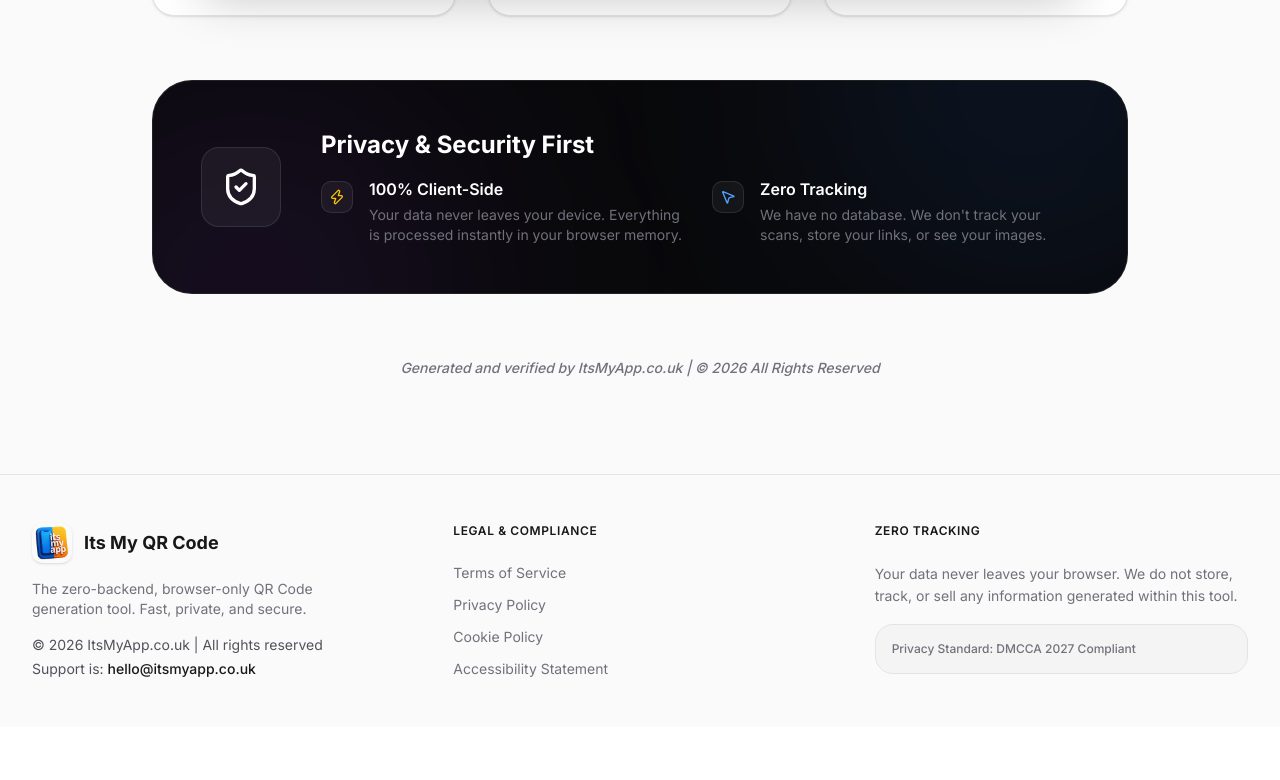
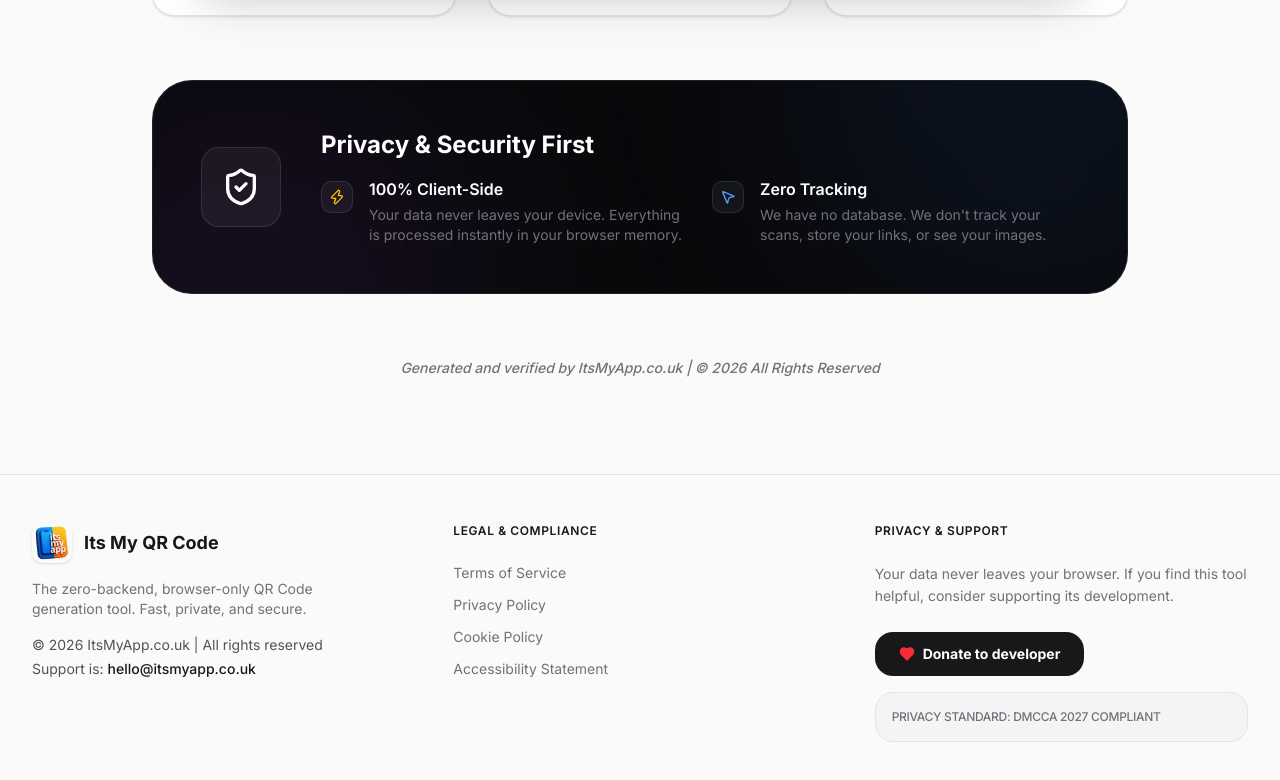
Before and after one commit to itsmyapp-code/its-my-qr-code, a Next.js app: page /help in a window 1280 px wide. Shown: the part 801-1581 px from the top of the page. Before the commit the page ends 1528 px from the top, so only its background shows below. Built offline with nearby package versions, Linux system fonts and the light colour scheme.

Commit message:
Add Donate to developer button in Footer

```diff
--- a/src/components/layout/Footer.tsx
+++ b/src/components/layout/Footer.tsx
@@ -28,12 +28,23 @@ export function Footer() {
         </div>
 
         <div>
-          <h3 className="font-semibold text-zinc-900 dark:text-zinc-100 mb-6 uppercase tracking-wider text-xs">Zero Tracking</h3>
-          <p className="mb-4 leading-relaxed">
-            Your data never leaves your browser. We do not store, track, or sell any information generated within this tool.
+          <h3 className="font-semibold text-zinc-900 dark:text-zinc-100 mb-6 uppercase tracking-wider text-xs font-bold">Privacy & Support</h3>
+          <p className="mb-6 leading-relaxed">
+            Your data never leaves your browser. If you find this tool helpful, consider supporting its development.
           </p>
-          <div className="p-4 rounded-2xl bg-zinc-100 dark:bg-zinc-900/50 border border-zinc-200 dark:border-zinc-800">
-            <p className="text-xs font-medium text-zinc-500">Privacy Standard: DMCCA 2027 Compliant</p>
+          <div className="flex flex-col gap-4">
+            <a
+              href="https://buy.stripe.com/6oU3cvgGfgZr11Y6urgYU01"
+              target="_blank"
+              rel="noopener noreferrer"
+              className="inline-flex items-center gap-2 px-6 py-3 bg-zinc-900 dark:bg-white text-white dark:text-zinc-900 rounded-2xl font-bold hover:scale-105 transition-transform w-fit text-sm"
+            >
+              <svg xmlns="http://www.w3.org/2000/svg" width="16" height="16" viewBox="0 0 24 24" fill="none" stroke="currentColor" strokeWidth="2" strokeLinecap="round" strokeLinejoin="round" className="text-red-500 fill-red-500"><path d="M19 14c1.49-1.46 3-3.21 3-5.5A5.5 5.5 0 0 0 16.5 3c-1.76 0-3 .5-4.5 2-1.5-1.5-2.74-2-4.5-2A5.5 5.5 0 0 0 2 8.5c0 2.3 1.5 4.05 3 5.5l7 7Z"/></svg>
+              Donate to developer
+            </a>
+            <div className="p-4 rounded-2xl bg-zinc-100 dark:bg-zinc-900/50 border border-zinc-200 dark:border-zinc-800">
+              <p className="text-xs font-medium text-zinc-500 uppercase tracking-tight">Privacy Standard: DMCCA 2027 Compliant</p>
+            </div>
           </div>
         </div>
       </div>
```
